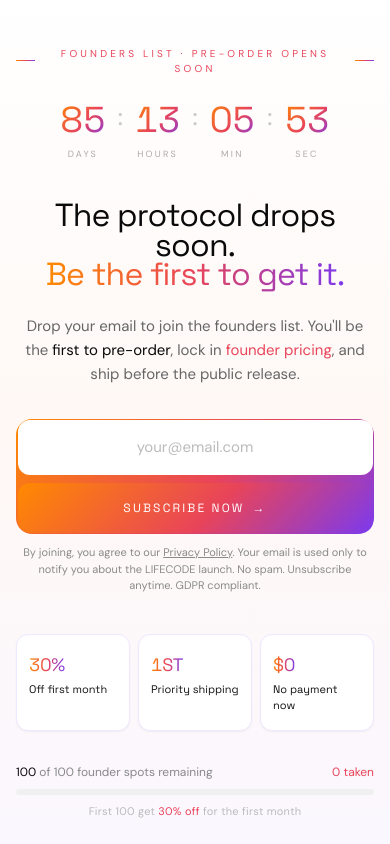
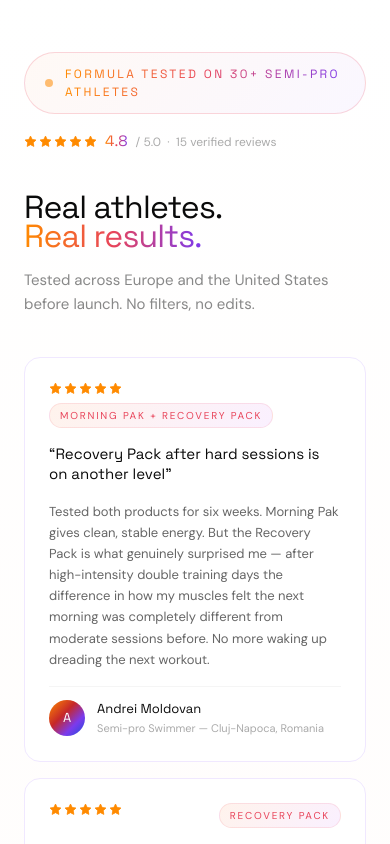
Before and after one commit to Sandu2006a/LIFECODE, a Next.js app in the folder web/: page / in a window 390 px wide. Shown: the part 1140-1984 px from the top of the page. Built offline with nearby package versions, Linux system fonts and the light colour scheme; no server answers.

Commit message:
feat: reviews with US+EU athletes, tested badge, moved after hero

```diff
--- a/web/app/page.js
+++ b/web/app/page.js
@@ -19,11 +19,11 @@
       <Header />
       <main>
         <HeroSection />
+        <ReviewsSection />
         <PreOrderSection />
         <ScienceBanner />
         <VoicesSection />
         <AthleteStory />
-        <ReviewsSection />
         <MorningSection />
         <RecoverySection />
         <AppSection />
--- a/web/components/ReviewsSection.jsx
+++ b/web/components/ReviewsSection.jsx
@@ -14,15 +14,15 @@
     product: 'Morning Pak + Recovery Pack',
     rating: 5,
     headline: 'Recovery Pack after hard sessions is on another level',
-    body: 'Tested both products for six weeks. Morning Pak gives clean, stable energy. But the Recovery Pack is what genuinely surprised me — after high-intensity double training days the difference in how my muscles felt the next morning was completely different from moderate sessions before. No more waking up dreading the next workout. First thing I thought: why did I not find this earlier.',
+    body: 'Tested both products for six weeks. Morning Pak gives clean, stable energy. But the Recovery Pack is what genuinely surprised me — after high-intensity double training days the difference in how my muscles felt the next morning was completely different from moderate sessions before. No more waking up dreading the next workout.',
   },
   {
-    name: 'Lukas Berger',
-    role: 'CrossFit Athlete — Vienna, Austria',
+    name: 'Jake Morrison',
+    role: 'CrossFit Athlete — Austin, Texas, USA',
     product: 'Recovery Pack',
     rating: 5,
-    headline: 'I was skeptical for two months. Then I tried it.',
-    body: 'A teammate kept pushing me to try this before I finally ordered. Tried every recovery product on the market and most taste like synthetic chemicals. The Recovery Pack tastes clean — natural flavours, no artificial aftertaste at all. After three weeks of high-volume training blocks my recovery speed dropped noticeably. Would not train without it now.',
+    headline: 'Best recovery product I have used in 6 years of CrossFit',
+    body: 'Six years of CrossFit and I have tried everything on the market. Most recovery products are either underdosed or taste terrible. The Recovery Pack hits both — clinical doses you can actually verify on the label, and a natural taste that does not make you want to skip it. After four weeks of high-intensity blocks my soreness is down and my output in next-day sessions went up noticeably.',
   },
   {
     name: 'Tobias Schneider',
@@ -30,31 +30,15 @@
     product: 'Morning Pak',
     rating: 5,
     headline: 'Finally a morning formula built for endurance athletes',
-    body: 'Running competitively for seven years, I tried dozens of morning formulas. Most are built for gym-goers, not endurance athletes. The Morning Pak is different — the adaptogens and B-complex combination keeps energy stable through long runs without jitteriness. Noticed a difference in sustained focus from week two. My coach asked what I had changed.',
+    body: 'Running competitively for seven years, I tried dozens of morning formulas. Most are built for gym-goers, not endurance athletes. The Morning Pak is different — adaptogens and B-complex combination keeps energy stable through long runs without jitteriness. Noticed a difference in sustained focus from week two. My coach asked what I had changed.',
   },
   {
-    name: 'Elena Popescu',
-    role: 'Fitness Athlete — Iasi, Romania',
-    product: 'Recovery Pack',
-    rating: 5,
-    headline: 'The taste alone sets it apart from everything else',
-    body: 'The first thing that won me over was the taste. Did not expect a recovery product to be this pleasant — the natural flavours hit immediately, no chemical aftertaste like most supplements on the market. Beyond the taste, the results are what matter: after four weeks of intense training my recovery improved visibly and muscle soreness the next day is noticeably reduced.',
-  },
-  {
-    name: 'Pieter van den Berg',
-    role: 'Entrepreneur and Amateur Cyclist — Amsterdam, Netherlands',
-    product: 'Morning Pak',
-    rating: 4,
-    headline: 'Kept it past 30 days — first time that has happened',
-    body: 'I go through phases with supplements. Try something for a month and drop it because I cannot feel the difference. The Morning Pak is the first one I actually continued past 30 days. Mental clarity in the mornings is real. As someone training before 6am before work, sustained energy without the crash matters a lot. Would like to see more flavour options eventually.',
-  },
-  {
-    name: 'Bogdan Rusu',
-    role: 'Semi-pro Football Player — Chisinau, Moldova',
+    name: 'Megan Calloway',
+    role: 'Competitive Cyclist — Denver, Colorado, USA',
     product: 'Morning Pak + Recovery Pack',
     rating: 5,
-    headline: 'Recovery after match days is completely different now',
-    body: 'Playing in the second division we have periods with two matches a week plus training. I introduced the Recovery Pack before a heavy three-week block and the difference compared to similar periods before was clear — accumulated muscle fatigue was significantly lower. Morning Pak gives a solid start on match days. Best combination of products I have tested.',
+    headline: 'Using both for 8 weeks — my numbers improved',
+    body: 'I track everything — power output, HRV, recovery scores. After eight weeks using Morning Pak and Recovery Pack together, my average HRV improved by 11 points and my perceived effort on threshold rides dropped. The ingredients are transparent and dosed properly, which matters to me as someone who reads every label. This is how supplements should be made.',
   },
   {
     name: 'Sofie Leclercq',
@@ -62,15 +46,15 @@
     product: 'Recovery Pack',
     rating: 5,
     headline: 'The taste kept me going. The results kept me loyal.',
-    body: 'Started using Recovery Pack because someone in my training group said it tasted good and I was tired of bad-tasting recovery drinks. They were right. It actually tastes like real fruit, not artificial syrup. What made me a loyal customer is what happened to my recovery times over six weeks of tri training. Legs were ready faster for the next session. That is what matters in the end.',
+    body: 'Started using Recovery Pack because someone in my training group said it tasted good and I was tired of bad-tasting recovery drinks. They were right. It actually tastes like real fruit, not artificial syrup. What made me a loyal customer is what happened to my recovery times over six weeks of tri training. Legs were ready faster for the next session.',
   },
   {
-    name: 'Cristian Dima',
-    role: 'Amateur Powerlifter — Timisoara, Romania',
+    name: 'Tyler Rhodes',
+    role: 'Amateur Powerlifter — Nashville, Tennessee, USA',
     product: 'Recovery Pack',
-    rating: 5,
-    headline: 'DOMS almost completely gone after heavy sessions',
-    body: 'Training squat, bench and deadlift four times a week with high volume. Before, muscle soreness after heavy sessions was almost constant. After five weeks with Recovery Pack, DOMS after high-intensity training dropped dramatically compared to what I felt after moderate sessions in the past. The EAA plus creatine plus HMB combination is exactly what I needed. Taste is excellent — natural notes, no artificial sweeteners.',
+    rating: 4,
+    headline: 'DOMS after maximal efforts is almost gone',
+    body: 'Training squat, bench and deadlift four times a week with high volume. Before, muscle soreness after heavy sessions was almost constant. After five weeks with Recovery Pack, DOMS after high-intensity training dropped significantly. The EAA plus creatine plus HMB combination is solid and the doses match what the research actually supports. Only wish the serving size was slightly larger for bigger athletes.',
   },
   {
     name: 'Markus Hoffmann',
@@ -78,7 +62,7 @@
     product: 'Morning Pak + Recovery Pack',
     rating: 4,
     headline: 'Taste surprised me first. Results followed.',
-    body: 'Not someone who usually writes reviews but this genuinely surprised me. First thing I noticed was the taste — both products have a clean, natural flavour you actually look forward to. No artificial sweetener aftertaste. After four weeks using both consistently my energy in morning sessions improved and recovery between heavy training days got noticeably better. Already recommended it to three people. Only wish the packaging was resealable.',
+    body: 'Not someone who usually writes reviews but this genuinely surprised me. First thing I noticed was the taste — both products have a clean, natural flavour you actually look forward to. No artificial sweetener aftertaste. After four weeks using both consistently my energy in morning sessions improved and recovery between heavy training days got noticeably better. Already recommended it to three people at my gym.',
   },
   {
     name: 'Katarzyna Wojcik',
@@ -86,15 +70,15 @@
     product: 'Morning Pak',
     rating: 5,
     headline: 'Training four times a week as a mother — this makes it possible',
-    body: 'With two kids and a full-time job, my training windows are small and recovery has to be efficient. Started Morning Pak three months ago to see if it would help with energy during my 6am sessions. By week three I stopped needing a second coffee before training. The ingredient transparency was what convinced me to try it — I needed to know exactly what I was putting in my body. Clean label, real results.',
+    body: 'With two kids and a full-time job, my training windows are small and recovery has to be efficient. Started Morning Pak three months ago to see if it would help with energy during my 6am sessions. By week three I stopped needing a second coffee before training. The ingredient transparency was what convinced me to try it. Clean label, real results.',
   },
   {
-    name: 'Alexandru Grigore',
-    role: 'Performance Cyclist — Brasov, Romania',
-    product: 'Recovery Pack',
+    name: 'Brandon Wells',
+    role: 'Semi-pro Football Player — Atlanta, Georgia, USA',
+    product: 'Morning Pak + Recovery Pack',
     rating: 5,
-    headline: 'Real recovery after four and five hour stages',
-    body: 'Cycling at performance level means four to five hour stages that leave the body in a difficult state. Used Recovery Pack after long high-intensity stages and compared to moderate sessions before — the difference is significant. Legs recover faster and I can train again the next day without that heavy feeling. The natural aroma is a genuine bonus, no synthetic dominant flavour.',
+    headline: 'This is what team nutrition should look like',
+    body: 'Playing at semi-professional level means two sessions a day during pre-season. I introduced both products six weeks into camp and the difference in how I felt heading into week seven versus previous seasons was significant. Less accumulated fatigue, better sleep, sharper focus in morning film sessions. Showed the label to our nutrition staff and they had no complaints about the formulation.',
   },
   {
     name: 'Lars Eriksson',
@@ -102,7 +86,7 @@
     product: 'Morning Pak + Recovery Pack',
     rating: 5,
     headline: 'Two products designed to actually work together',
-    body: 'What I appreciate most is that the two products complement each other — Morning Pak sets up the day, Recovery Pack closes it. Training twice a day during peak season, this combination kept my energy levels more consistent than anything else I tested. The Recovery Pack after hard evening sessions is noticeably different from lighter training days. My body responds faster. Transparent dosing, clean ingredients.',
+    body: 'What I appreciate most is that the two products complement each other — Morning Pak sets up the day, Recovery Pack closes it. Training twice a day during peak season, this combination kept my energy levels more consistent than anything else I tested. The Recovery Pack after hard evening sessions is noticeably different from lighter training days. Transparent dosing, clean ingredients.',
   },
   {
     name: 'Ioana Constantin',
@@ -110,7 +94,15 @@
     product: 'Morning Pak + Recovery Pack',
     rating: 5,
     headline: 'Tested it personally before recommending to every client',
-    body: 'Tested both products personally for seven weeks before recommending them. Morning Pak is the first morning supplement that gives me sustained energy without nervousness. Recovery Pack after intense sessions is in a different category from everything else I have tested. Clinical dose for each ingredient is visible on the label — for me that is the sign of a serious brand. The natural taste is a daily detail that makes a difference.',
+    body: 'Tested both products personally for seven weeks before recommending them. Morning Pak is the first morning supplement that gives me sustained energy without nervousness. Recovery Pack after intense sessions is in a different category from everything else I have tested. Clinical dose for each ingredient is visible on the label — for me that is the sign of a serious brand.',
+  },
+  {
+    name: 'Caitlin Park',
+    role: 'Track and Field Athlete — Portland, Oregon, USA',
+    product: 'Recovery Pack',
+    rating: 5,
+    headline: 'Finally a recovery product without a novel full of fillers',
+    body: 'As a track athlete I read every ingredient label and most recovery products on the US market are full of fillers, proprietary blends and underdosed actives. The Recovery Pack is the opposite. Every ingredient is listed with its exact dose and they match what peer-reviewed research supports. The natural flavour is also genuinely good. Two months in and this stays in my protocol.',
   },
   {
     name: 'Marco Ferreira',
@@ -118,15 +110,23 @@
     product: 'Recovery Pack',
     rating: 5,
     headline: 'High-intensity recovery changed completely',
-    body: 'Playing football at semi-professional level and working as a PT means my body gets pushed hard every day. The Recovery Pack has been part of my post-training routine for two months. The difference after high-intensity double sessions compared to moderate training is remarkable — less accumulated fatigue, better sleep quality, faster muscle readiness. Natural flavour is genuinely good. My clients keep asking what I drink after sessions.',
+    body: 'Playing football at semi-professional level and working as a PT means my body gets pushed hard every day. The Recovery Pack has been part of my post-training routine for two months. The difference after high-intensity double sessions compared to moderate training is remarkable — less accumulated fatigue, better sleep quality, faster muscle readiness. My clients keep asking what I drink after sessions.',
+  },
+  {
+    name: 'Derek Nunez',
+    role: 'MMA Fighter — Miami, Florida, USA',
+    product: 'Morning Pak + Recovery Pack',
+    rating: 4,
+    headline: 'Stacked training demands — this handles them well',
+    body: 'MMA training means combining strength, conditioning and sparring in the same week. Recovery was always my weak point. After six weeks with both products my training partners noticed I was fresher in later rounds and my morning sessions were more productive. The Morning Pak energy is steady and clean, no crash before noon. Would give five stars if the Recovery Pack came unflavoured as an option.',
   },
   {
     name: 'Piia Makinen',
     role: 'Competitive Rower — Helsinki, Finland',
     product: 'Morning Pak + Recovery Pack',
-    rating: 4,
+    rating: 5,
     headline: 'Solid system, results clear after three weeks',
-    body: 'Rowing competitively means high aerobic and upper body demands daily. I started both products at the same time and gave it a full month before judging. By week three the difference in morning energy and post-session recovery was noticeable enough that my training partner asked what changed. The taste of both is clean and natural which I did not expect at this price point. Would rate five stars if the Recovery Pack came in a larger size.',
+    body: 'Rowing competitively means high aerobic and upper body demands daily. Started both products at the same time and gave it a full month before judging. By week three the difference in morning energy and post-session recovery was noticeable enough that my training partner asked what changed. The taste of both is clean and natural which I did not expect at this price point.',
   },
 ];
 
@@ -155,15 +155,12 @@
           {review.product}
         </span>
       </div>
-
       <h3 className="font-sans font-700 text-[#0a0a0a] text-[15px] leading-snug">
         &ldquo;{review.headline}&rdquo;
       </h3>
-
       <p className="font-body font-300 text-[#666] text-[13px] leading-relaxed flex-1">
         {review.body}
       </p>
-
       <div className="flex items-center gap-3 pt-3 border-t border-[#f5f5f5]">
         <div className="w-9 h-9 rounded-full flex items-center justify-center text-white font-sans font-700 text-[13px] flex-shrink-0"
           style={{ background: BOX_G }}>
@@ -198,22 +195,34 @@
     return () => ctx.revert();
   }, []);
 
-  const total = REVIEWS.reduce((s, r) => s + r.rating, 0);
-  const avg = (total / REVIEWS.length).toFixed(1);
+  const avg = (REVIEWS.reduce((s, r) => s + r.rating, 0) / REVIEWS.length).toFixed(1);
 
   return (
     <section ref={sectionRef} className="py-16 md:py-24 px-6 md:px-16"
       style={{ background: 'linear-gradient(180deg, #ffffff 0%, #FFF8F5 50%, #FAF7FF 100%)' }}>
       <div className="max-w-[1300px] mx-auto">
 
-        <div className="reviews-head opacity-0 flex items-center gap-3 mb-6">
-          <div className="w-5 h-px" style={{ background: HEAT_G }} />
-          <span className="font-body text-[10px] tracking-[0.32em] uppercase font-600" style={{ color: '#E8445A' }}>
-            Verified Reviews
-          </span>
+        {/* Badge */}
+        <div className="reviews-head opacity-0 flex flex-wrap items-center gap-4 mb-10">
+          <div className="inline-flex items-center gap-3 px-5 py-3 rounded-full border"
+            style={{ background: 'linear-gradient(135deg, #FFF9F5, #FAF7FF)', borderColor: 'rgba(232,68,90,0.2)' }}>
+            <span className="w-2 h-2 rounded-full animate-pulse flex-shrink-0" style={{ background: '#FF8A00' }} />
+            <span className="font-sans font-700 text-[12px] tracking-[0.2em] uppercase bg-clip-text text-transparent"
+              style={{ backgroundImage: HEAT_G }}>
+              Formula tested on 30+ semi-pro athletes
+            </span>
+          </div>
+          <div className="flex items-center gap-2">
+            <div className="flex items-center gap-1">
+              <Stars rating={5} />
+            </div>
+            <span className="font-sans font-700 text-[15px] bg-clip-text text-transparent"
+              style={{ backgroundImage: HEAT_G }}>{avg}</span>
+            <span className="font-body text-[12px] text-[#aaa]">/ 5.0 &nbsp;·&nbsp; {REVIEWS.length} verified reviews</span>
+          </div>
         </div>
 
-        <div className="flex flex-col md:flex-row md:items-end justify-between gap-6 mb-12">
+        <div className="flex flex-col md:flex-row md:items-end justify-between gap-4 mb-10">
           <h2 className="reviews-head opacity-0 font-sans font-700 text-[#0a0a0a] leading-[0.92] tracking-tight"
             style={{ fontSize: 'clamp(2rem, 5vw, 4rem)' }}>
             Real athletes.<br/>
@@ -221,15 +230,9 @@
               Real results.
             </span>
           </h2>
-
-          <div className="reviews-head opacity-0 flex items-center gap-4 pb-2">
-            <div className="text-center">
-              <p className="font-sans font-700 text-4xl bg-clip-text text-transparent"
-                style={{ backgroundImage: HEAT_G }}>{avg}</p>
-              <Stars rating={5} />
-              <p className="font-body text-[11px] text-[#aaa] mt-1">{REVIEWS.length} reviews</p>
-            </div>
-          </div>
+          <p className="reviews-head opacity-0 font-body font-300 text-[#888] text-[15px] max-w-sm leading-relaxed">
+            Tested across Europe and the United States before launch. No filters, no edits.
+          </p>
         </div>
 
         <div className="reviews-grid grid grid-cols-1 sm:grid-cols-2 lg:grid-cols-3 gap-4">
@@ -239,7 +242,7 @@
         </div>
 
         <p className="reviews-head opacity-0 mt-8 text-center font-body text-[12px] text-[#bbb] tracking-wide">
-          All reviews are from athletes who tested Lifecode Nutrition products during the pre-launch phase.
+          All reviews collected during the Lifecode Nutrition pre-launch testing phase.
         </p>
 
       </div>
```
